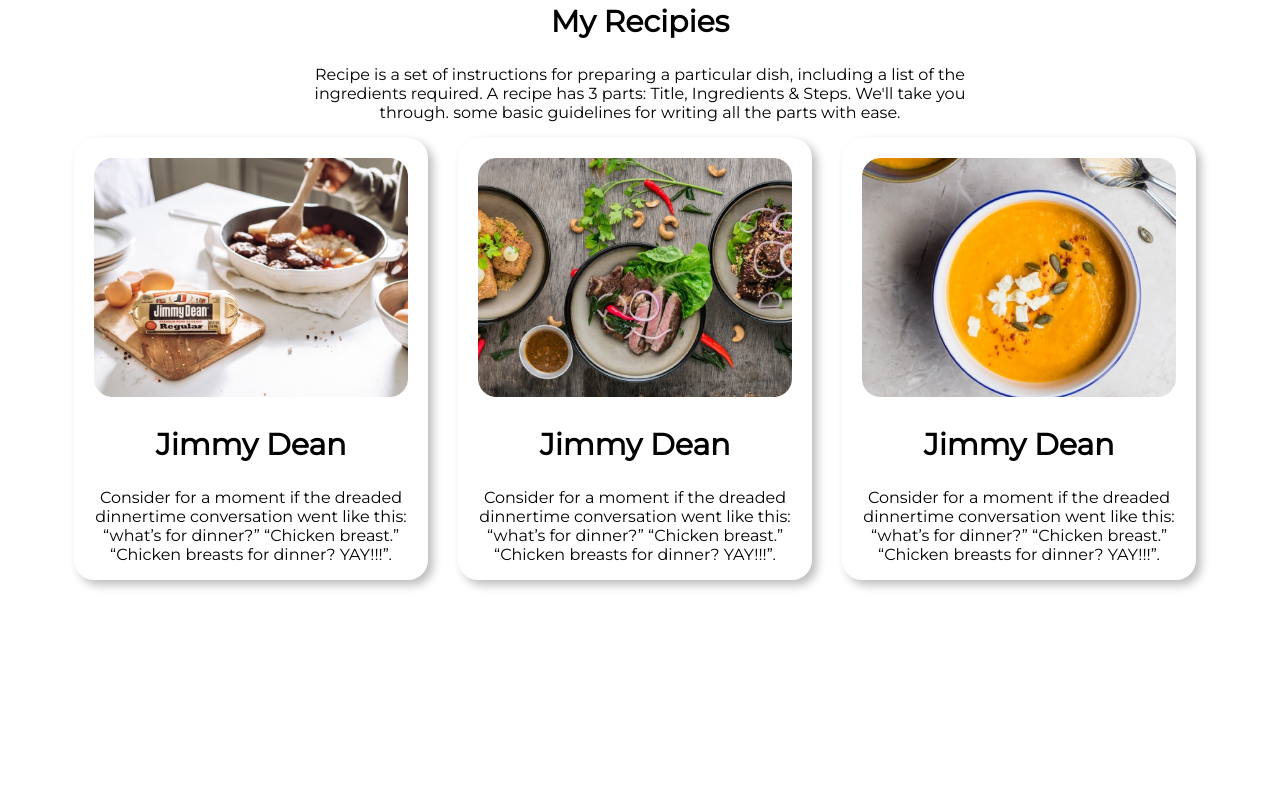
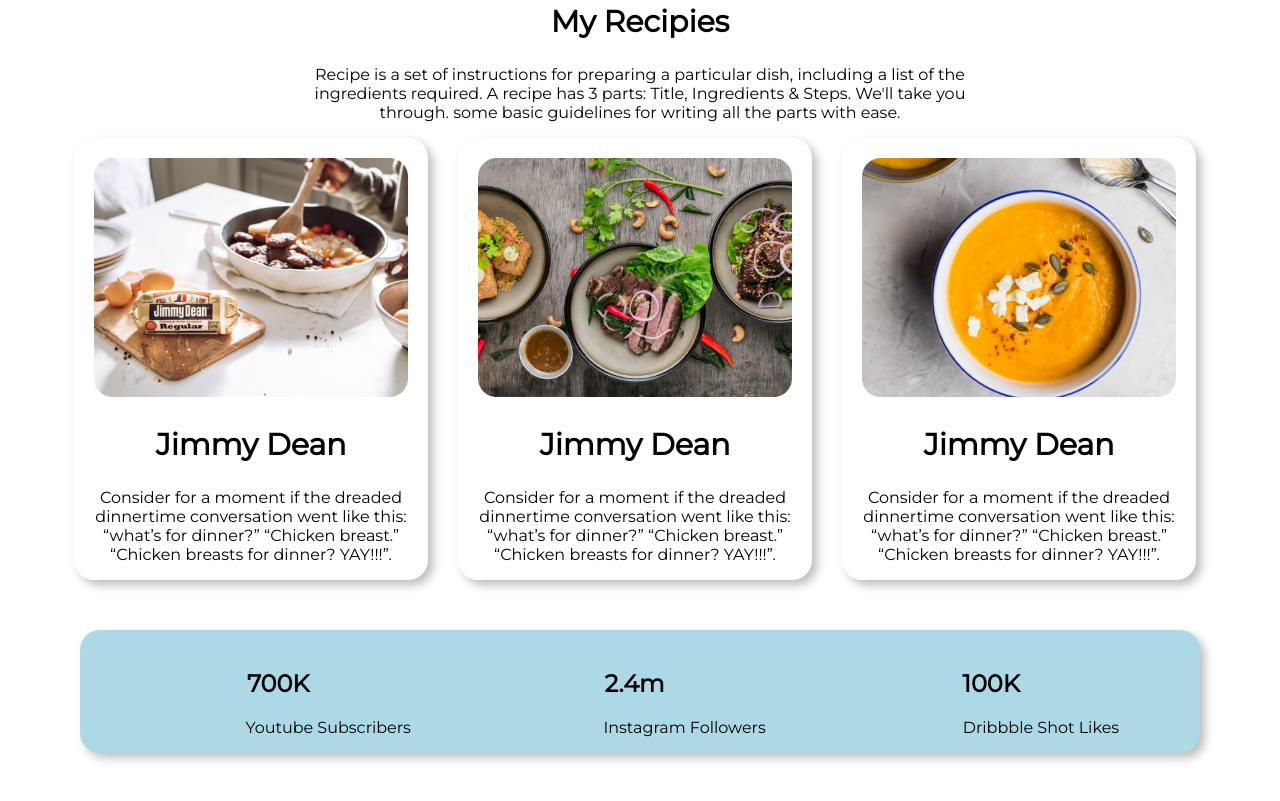
Before and after one commit to arcane75/food-web, a plain HTML site: page index.html in a window 1280 px wide. Shown: the part 1387-2188 px from the top of the page. Before the commit the page ends 2017 px from the top, so only its background shows below. Drawn offline with Linux system fonts and the light colour scheme.

Commit message:
popularity section

```diff
--- a/index.html
+++ b/index.html
@@ -60,6 +60,22 @@
             </div>
         </div>
     </section>
+    <section id="margin-bttm">
+        <div class="info">
+            <div class="popular">
+                <h1>700K</h1>
+                <p class="p-text">Youtube Subscribers</p>
+            </div>
+            <div class="popular">
+                <h1>2.4m</h1>
+                <p class="p-text">Instagram Followers</p>
+            </div>
+            <div class="popular">
+                <h1>100K</h1>
+                <p class="p-text">Dribbble Shot Likes</p>
+            </div>
+        </div>
+    </section>
 </body>
 
 </html>
--- a/style.css
+++ b/style.css
@@ -98,3 +98,22 @@ div{
 .recipies-makeup{
     text-align: center;
 }
+.info{
+    display: flex;
+    box-shadow: 5px 5px 10px rgb(190, 190, 190);
+    border-radius: 20px;
+    padding-top: 20px;
+    padding-right: 20px;
+    padding-left: 20px;
+    margin-right: 80px;
+    margin-left: 80px;
+    background-color: lightblue;
+}
+.popular{
+    width: 33%;
+    text-align: center;
+}
+.p-text{
+    text-align: center;
+    padding-left: 100px;
+}
```
